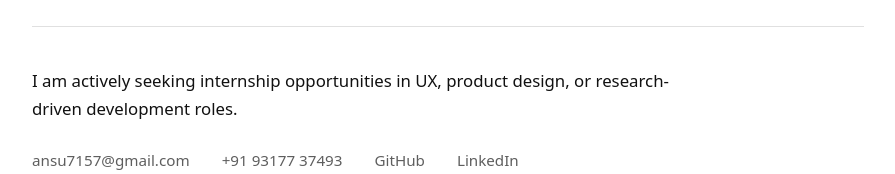
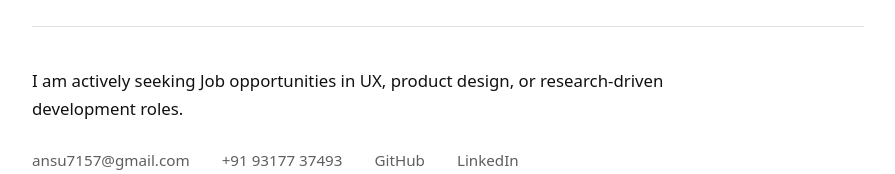
Before and after one commit to Ankit-kumar1907/Ankit-kumar1907.github.io, a plain HTML site: page index.html in a window 1280 px wide. Shown: the part 3753-3927 px from the top of the page, without its empty margins (192-1087 px from the left). Drawn offline with Linux system fonts and the light colour scheme.

Commit message:
Revise footer statement to reflect job opportunities

```diff
--- a/index.html
+++ b/index.html
@@ -548,7 +548,7 @@
     <footer id="contact">
       <h2>Let’s Connect</h2>
       <p>
-        I am actively seeking internship opportunities in UX, product design, or research-driven development roles.
+        I am actively seeking Job opportunities in UX, product design, or research-driven development roles.
       </p>
 
       <div class="contact-row">
```
